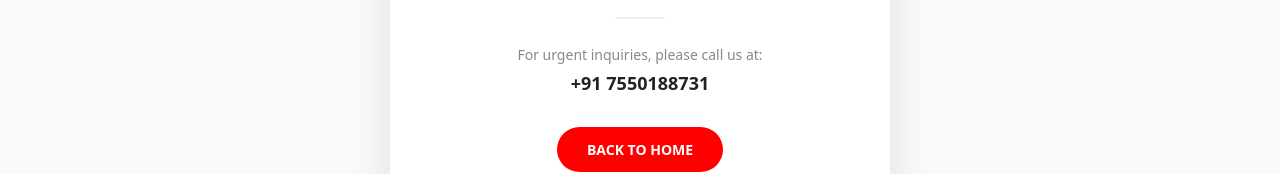
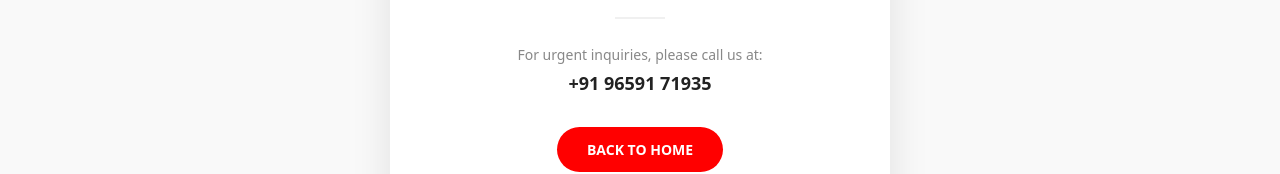
Before and after one commit to muthu-cse-coder/redchilli, a React (Vite) app: page /thankyou in a window 1280 px wide. Shown: the part 493-667 px from the top of the page. Built offline with nearby package versions, Linux system fonts and the light colour scheme.

Commit message:
updeating booking-form number

```diff
--- a/src/thank-you/index.tsx
+++ b/src/thank-you/index.tsx
@@ -17,8 +17,7 @@ const ThankYou: FunctionComponent = () => {
         <div className={style.divider}></div>
 
         <p className={style.subtext}>For urgent inquiries, please call us at:</p>
-        <p className={style.phone}>+91  7550188731</p>
-
+        <p className={style.phone}>+91 96591 71935</p>
         <a href="/" className={style.backBtn}>
           BACK TO HOME
         </a>
```
